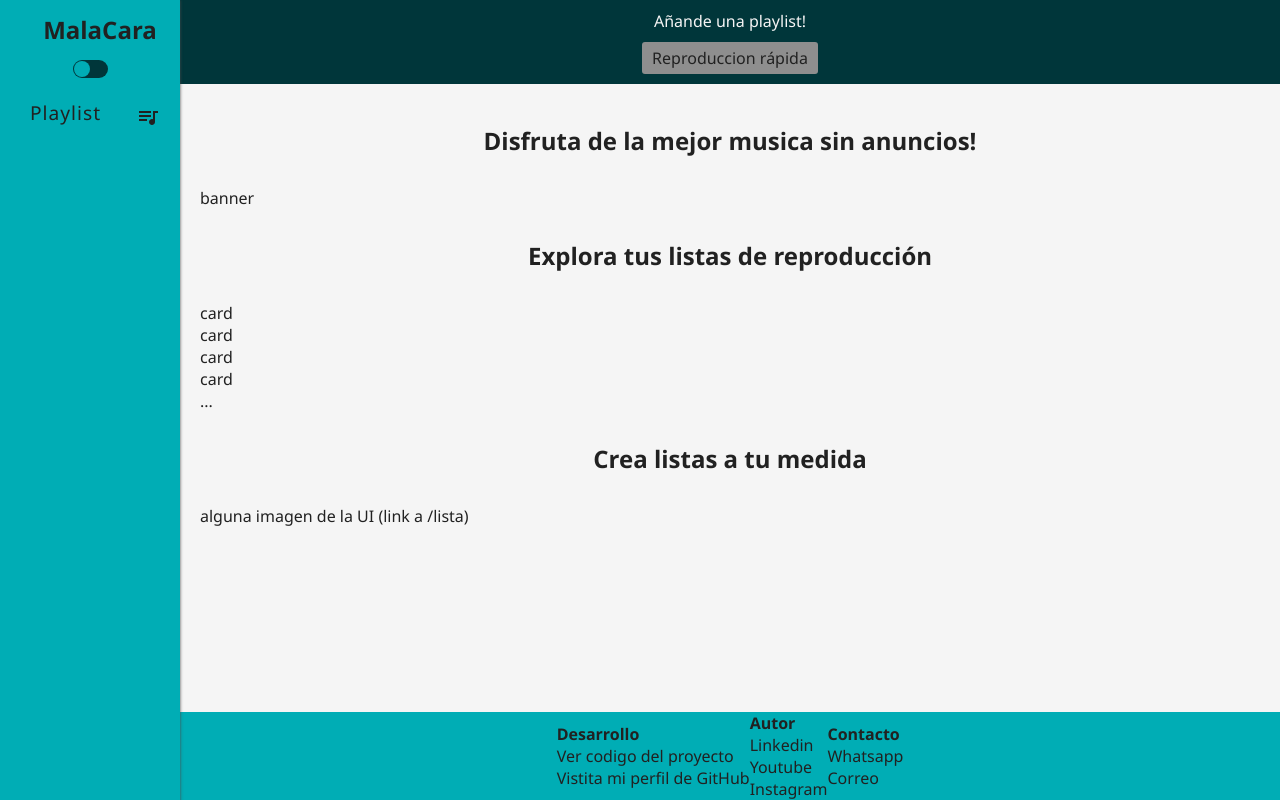
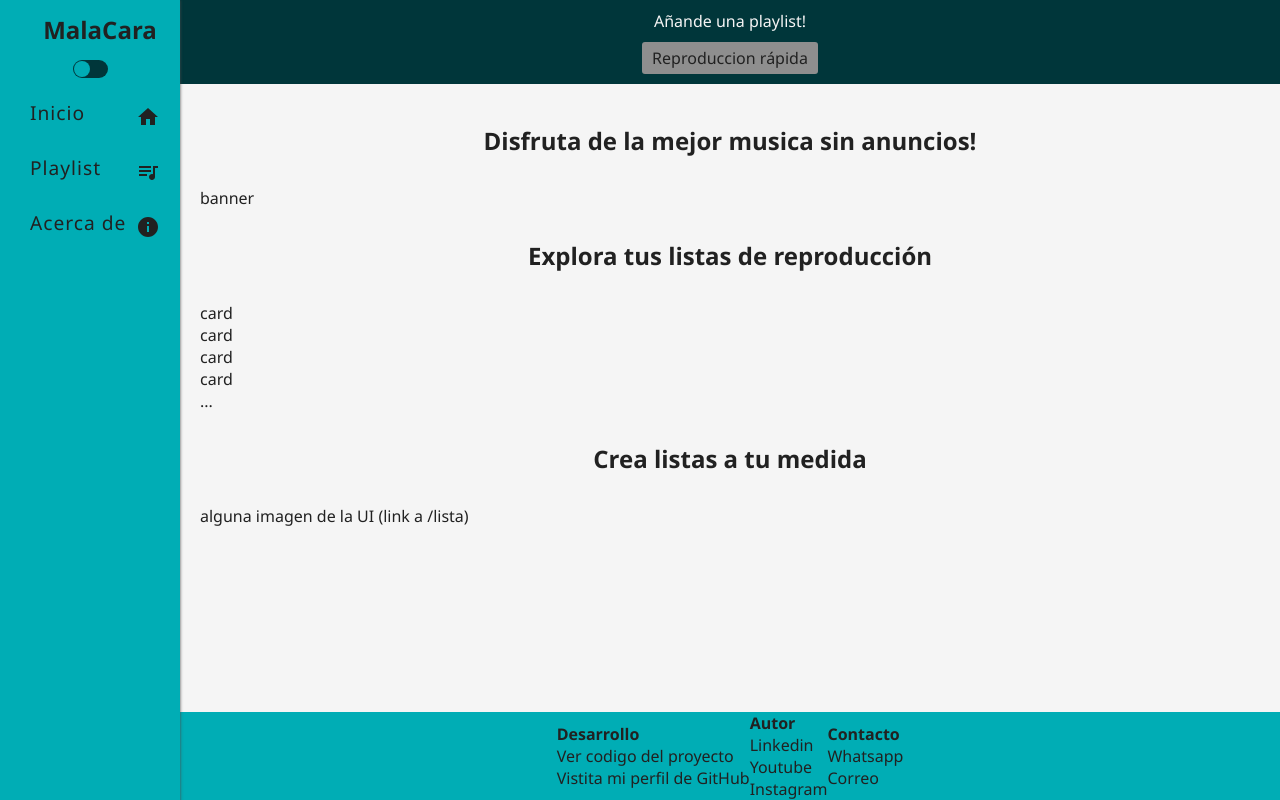
Before and after one commit to Patricio-Fernandez-Ionadi/Player-react, a React (Create React App) app: page / in a window 1280 px wide. Built offline with nearby package versions, Linux system fonts and the light colour scheme.

Commit message:
ref listado del menu ahora consume objeto routes

```diff
--- a/src/app/Header/Navbar/NavbarList/NavbarList.jsx
+++ b/src/app/Header/Navbar/NavbarList/NavbarList.jsx
@@ -1,5 +1,8 @@
 import { useMenuMobileContext, useThemeContext } from 'app/context'
+
 import { NavbarListElement } from './NavbarListElement'
+
+import { routes } from 'utils'
 
 export const NavbarList = () => {
   const { isOpen } = useMenuMobileContext()
@@ -7,10 +10,18 @@ export const NavbarList = () => {
 
   const openMenuMobileClass = isOpen ? 'menu-open' : ''
 
+  const listElements = Object.keys(routes).map((e) => {
+    if (routes[e].menuItem && routes[e].principal) {
+      return <NavbarListElement key={routes[e].route} elem={routes[e]} />
+    } else if (routes[e].menuItem && !routes[e].principal) {
+      // console.log(routes[e].label, 'no es principal')
+      return <NavbarListElement key={routes[e].route} elem={routes[e]} />
+    }
+  })
+
   return (
     <ul className={`navbar-list-container ${openMenuMobileClass} ${theme}`}>
-      {/* <NavbarListElement route='/lista' label='Lista' /> */}
-      <NavbarListElement route='/playlist' label='Playlist' />
+      {listElements}
     </ul>
   )
 }
--- a/src/app/Header/Navbar/NavbarList/NavbarListElement.jsx
+++ b/src/app/Header/Navbar/NavbarList/NavbarListElement.jsx
@@ -4,8 +4,8 @@ import { NavbarListElementLinkIcon } from './NavbarListElementLinkIcon'
 export const NavbarListElement = (props) => {
   return (
     <li className='navbar-list-element flex'>
-      <NavbarListElementLink {...props} />
-      <NavbarListElementLinkIcon {...props} />
+      <NavbarListElementLink {...props.elem} />
+      <NavbarListElementLinkIcon {...props.elem} />
     </li>
   )
 }
--- a/src/app/Header/Navbar/NavbarList/NavbarListElementLinkIcon.jsx
+++ b/src/app/Header/Navbar/NavbarList/NavbarListElementLinkIcon.jsx
@@ -2,7 +2,7 @@ import { Link } from 'react-router-dom'
 import QueueMusicIcon from '@mui/icons-material/QueueMusic'
 import { useThemeContext } from 'app/context'
 
-export const NavbarListElementLinkIcon = ({ route }) => {
+export const NavbarListElementLinkIcon = ({ route, icon }) => {
   const { theme } = useThemeContext()
   return (
     <Link
@@ -10,7 +10,7 @@ export const NavbarListElementLinkIcon = ({ route }) => {
       type='button'
       to={route}
     >
-      <QueueMusicIcon />
+      {icon}
     </Link>
   )
 }
```
